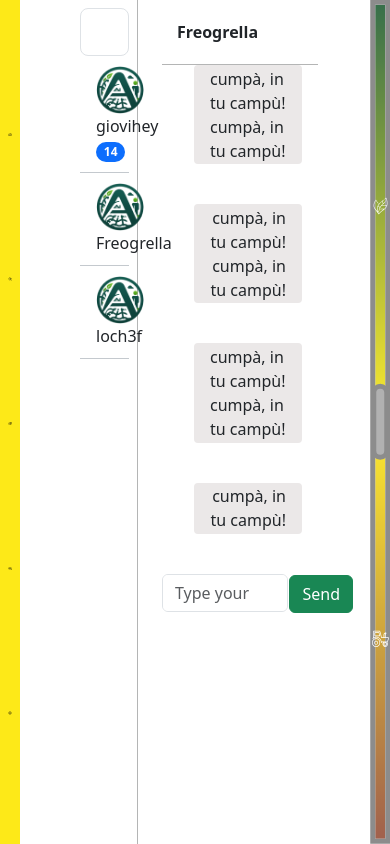
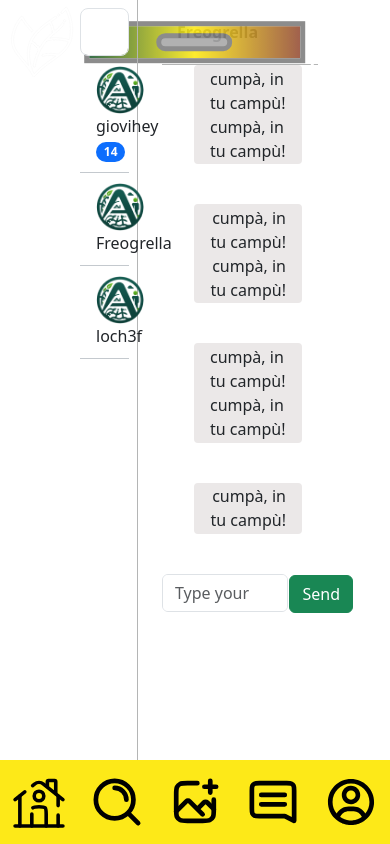
Before and after one commit to Fre0Grella/AgroNET, a PHP site: page /message.html in a window 390 px wide. Run offline with PHP 8.4, Linux system fonts and the light colour scheme; some libraries are stand-ins or nearby versions.

Commit message:
mobile size

```diff
--- a/root/css/style.css
+++ b/root/css/style.css
@@ -114,40 +114,20 @@ nav img:hover {
 }
 
 
-/*
+
 @media screen and (max-width:600px) {
-    body {
-        width: 100vw;
-        height: 100vh;
-        overflow: hidden;
-        background-color: aqua !important;
-    }
 
-    main
-    {
+    main {
+        width: 100%;
+        margin: calc(5vh + 20px) auto;
         columns: 2;
-    }
-/*
-    .topBar {
-        position: fixed;
-        right: 0;
-        top: 0;
-        background-image: linear-gradient(to right, #50d07b, #ff766a);
-
-    }
-
-    .botBar {
-        position: fixed;
-        left: 0;
-        bottom: 0;
-        background-color: #50d07b;
+        column-gap: 20px;
 
     }
 
     nav {
         width: 100%;
-        height: 5%;
-
+        height: 10%;
         color: black;
         display: flex;
         flex-direction: row;
@@ -155,4 +135,52 @@ nav img:hover {
         justify-content: space-evenly;
     }
 
-} */
+    nav img {
+        max-height: 100% !important;
+        z-index: 1;
+    }
+
+    a {
+        max-height: 100% !important;
+    }
+
+    .slider {
+        -webkit-appearance: none;
+        width: 100vw;
+        height: 5vh;
+        transform: rotate(180deg);
+        background-image: linear-gradient(to right, #97503A, #FDE918, #226037);
+        /* border-radius: 50px; */
+        border: solid 5px grey;
+        outline: none;
+        opacity: 0.9;
+        -webkit-transition: .2s;
+        transition: opacity .2s;
+        z-index: 0;
+    }
+
+    .slider::-webkit-slider-thumb {
+        -webkit-appearance: none;
+        appearance: none;
+        width: 9vh;
+        height: 4.5vw;
+        background: darkgrey;
+        border-radius: 15px;
+        border: solid 5px gray;
+        cursor: pointer;
+
+    }
+
+
+    .slider::-moz-range-thumb {
+        -webkit-appearance: none;
+        appearance: none;
+        width: 4.5vh;
+        height: 4.5vw;
+        background: darkgrey;
+        border-radius: 15px;
+        border: solid 5px gray;
+        cursor: pointer;
+    }
+
+}
--- a/root/css/welcome.css
+++ b/root/css/welcome.css
@@ -15,7 +15,3 @@ body {
 h1 {
   color: #164827 !important;
 }
-
-.btn:hover {
-
-}
--- a/root/index.html
+++ b/root/index.html
@@ -20,7 +20,7 @@
           <h1 class="fs-1 fw-bolder"> A g r o N E T </h1>
         </div>
         <div class="col-8 fs-5 fw-medium text-center">
-          <p>Join our agricolture community and share you're idea, expirience and techniques or seek information and connect with other professionals or agricolture enthusiast</p>
+          <p>Join our agricolture community and share you're idea, expirience and techniques or seek information and connect with other professionals or agricolture enthusiast!</p>
         </div>
       </div>
     </div>
```
